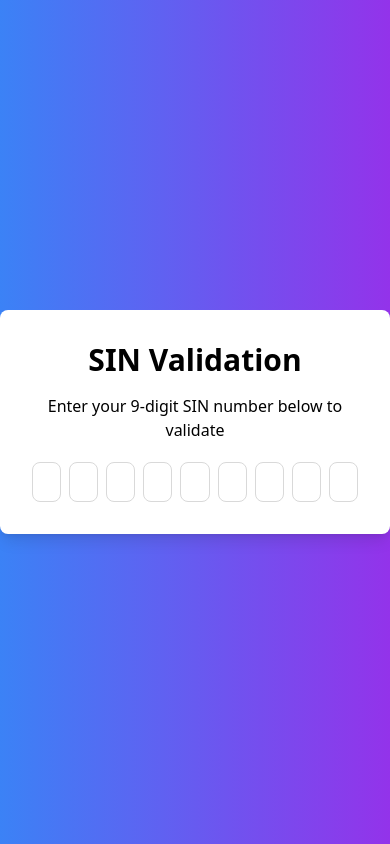
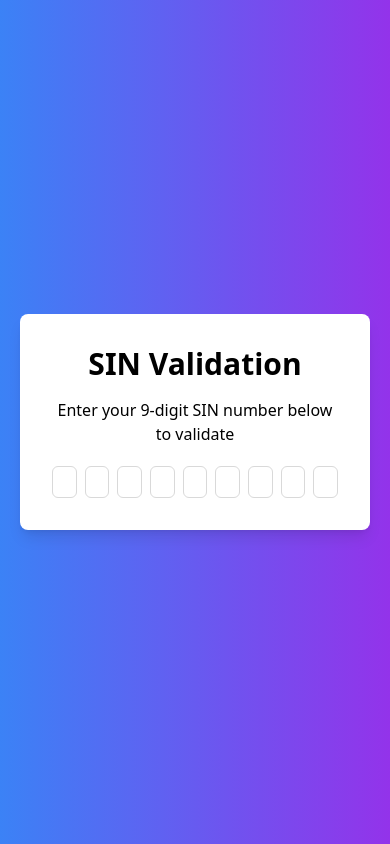
Before and after one commit to YogeshManni/Sin-Validator, a React (Vite) app: page / in a window 390 px wide. Built offline with nearby package versions, Linux system fonts and the light colour scheme.

Commit message:
fix : show alert only when sin length is greater then 0

```diff
--- a/src/components/SinValidation.tsx
+++ b/src/components/SinValidation.tsx
@@ -19,7 +19,7 @@ const SinValidation = () => {
   };
 
   return (
-    <div className="bg-white text-black p-8 rounded-lg shadow-lg ">
+    <div className="bg-white text-black p-8 rounded-lg shadow-lg  mx-5 md:mx-0">
       <h1 className="text-3xl font-extrabold mb-4 text-center">
         SIN Validation
       </h1>
@@ -30,11 +30,11 @@ const SinValidation = () => {
 
       {/* OTP Input field for entering SIN */}
       <div className="flex justify-center">
-        <Input.OTP length={9} size="large" onInput={handleSinInput} />
+        <Input.OTP length={9} onInput={handleSinInput} />
       </div>
 
       {/* Conditional rendering for the validation result */}
-      {isValid !== null && (
+      {sin.length > 0 && (
         <Alert
           className="mt-5 text-center"
           message={
```
